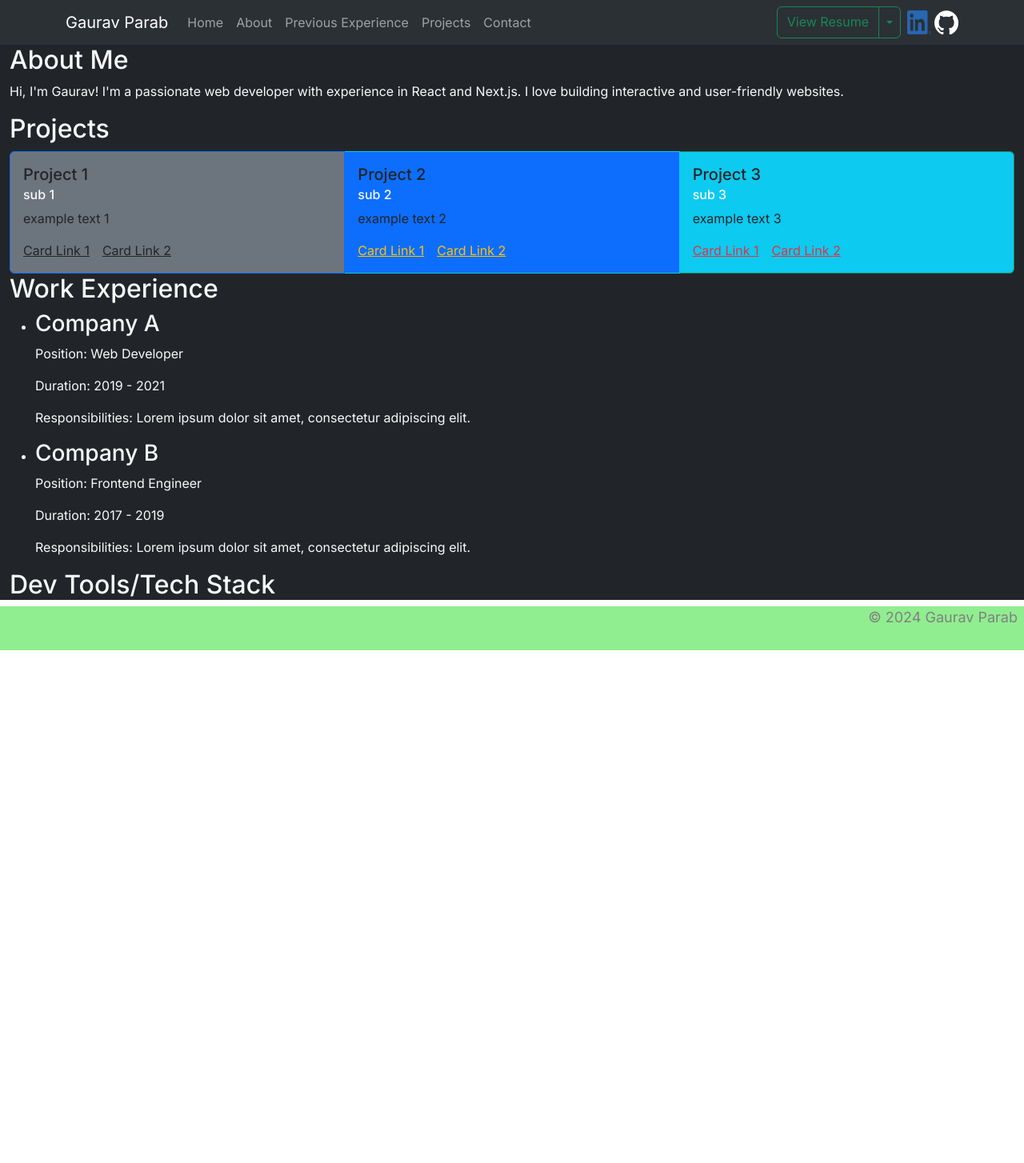
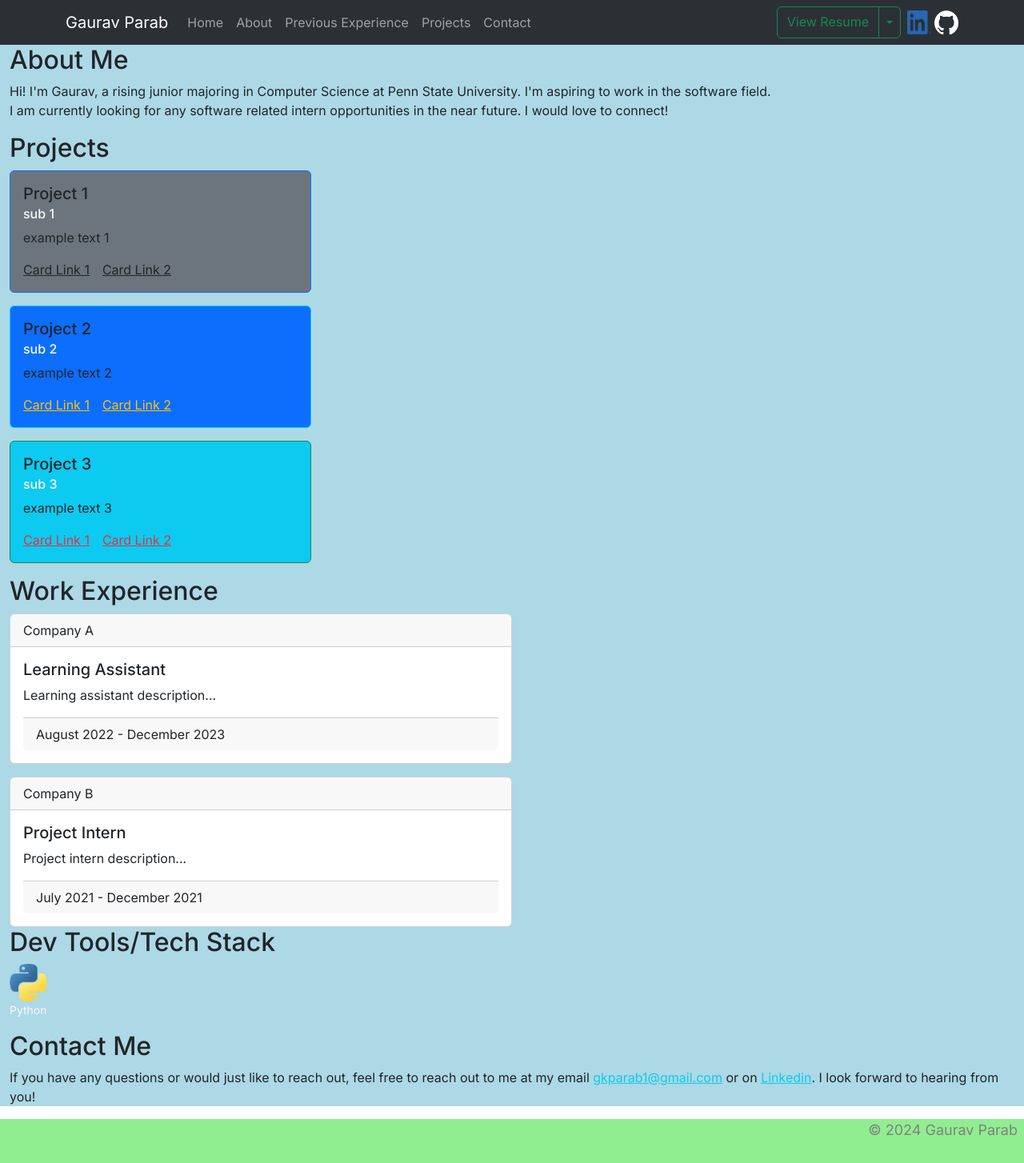
Before and after one commit to graviscool/gauravkparab.com, a Next.js app: page / in a window 1280 px wide. Shown: the whole page at 80% size. Before the commit the page ends 813 px from the top, so only its background shows below. Built offline with nearby package versions, Linux system fonts and the light colour scheme.

Commit message:
do more stuff!! make resume button w a dropdown and default to view add cards to work exp

```diff
--- a/components/Main.tsx
+++ b/components/Main.tsx
@@ -2,30 +2,34 @@ import React from "react";
 import Container from "react-bootstrap/Container";
 import Card from "react-bootstrap/Card";
 import CardGroup from "react-bootstrap/CardGroup";
-// import '../styles/Main.module.css'
+import { Figure, Ratio } from "react-bootstrap";
+import styles from "@/styles/Main.module.css";
 
 export default function Main() {
   return (
-    <Container fluid className="bg-dark text-light">
+    <Container fluid className={styles.mainContainer}>
       <div>
         <main>
           <section id="about">
             <h2>About Me</h2>
             <p>
-              Hi, I&apos;m Gaurav! I&apos;m a passionate web developer with
-              experience in React and Next.js. I love building interactive and
-              user-friendly websites.
+              Hi! I&apos;m Gaurav, a rising junior majoring in Computer Science
+              at Penn State University. I&apos;m aspiring to work in the
+              software field. <br />I am currently looking for any software
+              related intern opportunities in the near future. I would love to
+              connect!
             </p>
           </section>
           <section id="projects">
             <h2>Projects</h2>
-            <CardGroup>
-              <Card bg="secondary" border="primary">
+            <Card
+              bg="secondary"
+              border="primary"
+              className={`mb-3 ${styles.projectCard}`}
+            >
               <Card.Body>
                 <Card.Title>Project 1</Card.Title>
-                  <Card.Subtitle className="mb-2 text-light">
-                    sub 1
-                  </Card.Subtitle>
+                <Card.Subtitle className="mb-2 text-light">sub 1</Card.Subtitle>
                 <Card.Text>example text 1</Card.Text>
                 <Card.Link href="#" className="text-dark">
                   Card Link 1
@@ -35,12 +39,14 @@ export default function Main() {
                 </Card.Link>
               </Card.Body>
             </Card>
-              <Card bg="primary" border="info">
+            <Card
+              bg="primary"
+              border="info"
+              className={`mb-3 ${styles.projectCard}`}
+            >
               <Card.Body>
                 <Card.Title>Project 2</Card.Title>
-                  <Card.Subtitle className="mb-2 text-light">
-                    sub 2
-                  </Card.Subtitle>
+                <Card.Subtitle className="mb-2 text-light">sub 2</Card.Subtitle>
                 <Card.Text>example text 2</Card.Text>
                 <Card.Link href="#" className="link-warning">
                   Card Link 1
@@ -50,12 +56,14 @@ export default function Main() {
                 </Card.Link>
               </Card.Body>
             </Card>
-              <Card bg="info" border="success">
+            <Card
+              bg="info"
+              border="success"
+              className={`mb-3 ${styles.projectCard}`}
+            >
               <Card.Body>
                 <Card.Title>Project 3</Card.Title>
-                  <Card.Subtitle className="mb-2 text-light">
-                    sub 3
-                  </Card.Subtitle>
+                <Card.Subtitle className="mb-2 text-light">sub 3</Card.Subtitle>
                 <Card.Text>example text 3</Card.Text>
                 <Card.Link href="#" className="link-danger">
                   Card Link 1
@@ -65,48 +73,52 @@ export default function Main() {
                 </Card.Link>
               </Card.Body>
             </Card>
-            </CardGroup>
-
-            {/* <ul>
-              <li>
-                <h3>Project 1</h3>
-                <p>Description of project 1.</p>
-              </li>
-              <li>
-                <h3>Project 2</h3>
-                <p>Description of project 2.</p>
-              </li>
-              <li>
-                <h3>Project 3</h3>
-                <p>Description of project 3.</p>
-              </li>
-            </ul> */}
           </section>
           <section id="prevexp">
             <h2>Work Experience</h2>
-            <ul>
-              <li>
-                <h3>Company A</h3>
-                <p>Position: Web Developer</p>
-                <p>Duration: 2019 - 2021</p>
-                <p>
-                  Responsibilities: Lorem ipsum dolor sit amet, consectetur
-                  adipiscing elit.
-                </p>
-              </li>
-              <li>
-                <h3>Company B</h3>
-                <p>Position: Frontend Engineer</p>
-                <p>Duration: 2017 - 2019</p>
-                <p>
-                  Responsibilities: Lorem ipsum dolor sit amet, consectetur
-                  adipiscing elit.
-                </p>
-              </li>
-            </ul>
+            <Card bg="body" className={`mb-3 ${styles.expCard}`}>
+              <Card.Header>Company A</Card.Header>
+              <Card.Body>
+                <Card.Title>Learning Assistant</Card.Title>
+                <Card.Text>Learning assistant description...</Card.Text>
+                <Card.Footer>August 2022 - December 2023</Card.Footer>
+              </Card.Body>
+            </Card>
+            <Card bg="body" className={styles.expCard}>
+              <Card.Header>Company B</Card.Header>
+              <Card.Body>
+                <Card.Title>Project Intern</Card.Title>
+                <Card.Text>Project intern description...</Card.Text>
+                <Card.Footer>July 2021 - December 2021</Card.Footer>
+              </Card.Body>
+            </Card>
           </section>
           <section id="techstack">
             <h2>Dev Tools/Tech Stack</h2>
+            <Figure>
+              <Ratio aspectRatio="1x1">
+                <Figure.Image src="/images/langs/python-icon.png" />
+              </Ratio>
+              <Figure.Caption className="text-light">Python</Figure.Caption>
+            </Figure>
+          </section>
+          <section id="contact">
+            <h2>Contact Me</h2>
+            <p>
+              If you have any questions or would just like to reach out, feel
+              free to reach out to me at my email{" "}
+              <a href="mailto:gkparab1@gmail.com" className="link-info">
+                gkparab1@gmail.com
+              </a>{" "}
+              or on{" "}
+              <a
+                href="https://www.linkedin.com/in/gparab"
+                className="link-info"
+              >
+                Linkedin
+              </a>
+              . I look forward to hearing from you!
+            </p>
           </section>
         </main>
       </div>
--- a/components/NavigationBar.tsx
+++ b/components/NavigationBar.tsx
@@ -1,9 +1,8 @@
 import Container from "react-bootstrap/Container";
 import Navbar from "react-bootstrap/Navbar";
 import Nav from "react-bootstrap/Nav";
-import Form from "react-bootstrap/Form";
 import Offcanvas from "react-bootstrap/Offcanvas";
-import { Button, Dropdown, Image, SplitButton } from "react-bootstrap";
+import { Dropdown, Image, SplitButton } from "react-bootstrap";
 
 export default function NavigationBar() {
   return (
@@ -40,6 +39,8 @@ export default function NavigationBar() {
                 title="View Resume"
                 variant="outline-success"
                 href="/documents/Gaurav_Parab_resume.pdf"
+                target="_blank"
+                rel="noreferrer noopener"
               >
                 <Dropdown.Item
                   href="/documents/Gaurav_Parab_resume.pdf"
--- a/styles/Main.module.css
+++ b/styles/Main.module.css
@@ -1 +1,12 @@
-/* TODO copy css from Main.tsx */
+.projectCard {
+  width: 30%;
+  /* width: fit-content; */
+}
+
+.expCard {
+  width: 50%;
+}
+
+.mainContainer {
+  background-color: #add8e6;
+}
```
Also changed, not shown: app/contact/page.tsx (+7 -2 lines), public/images/langs/python-icon.png (added). Lines whose indentation alone changed are shown as unchanged.
